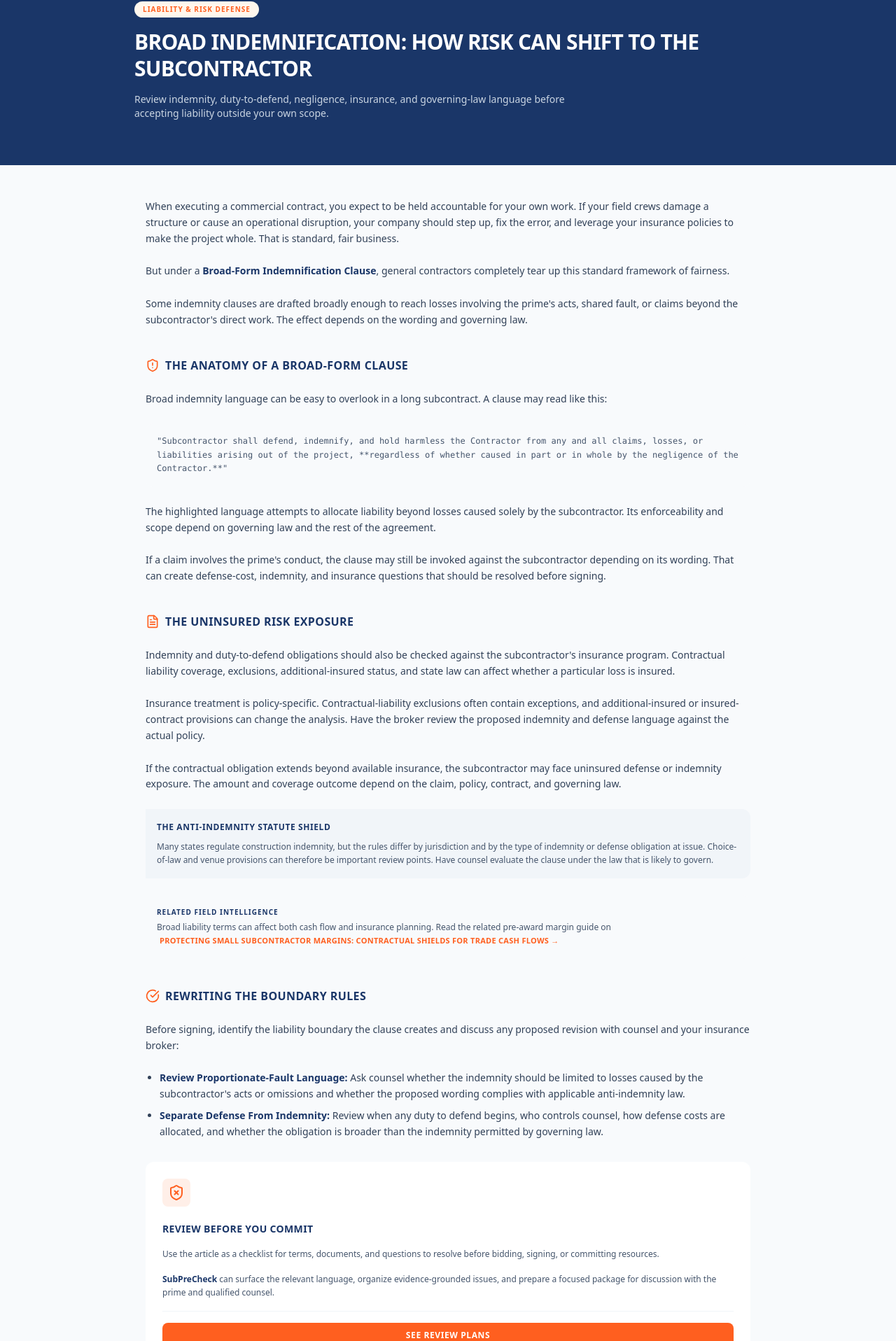
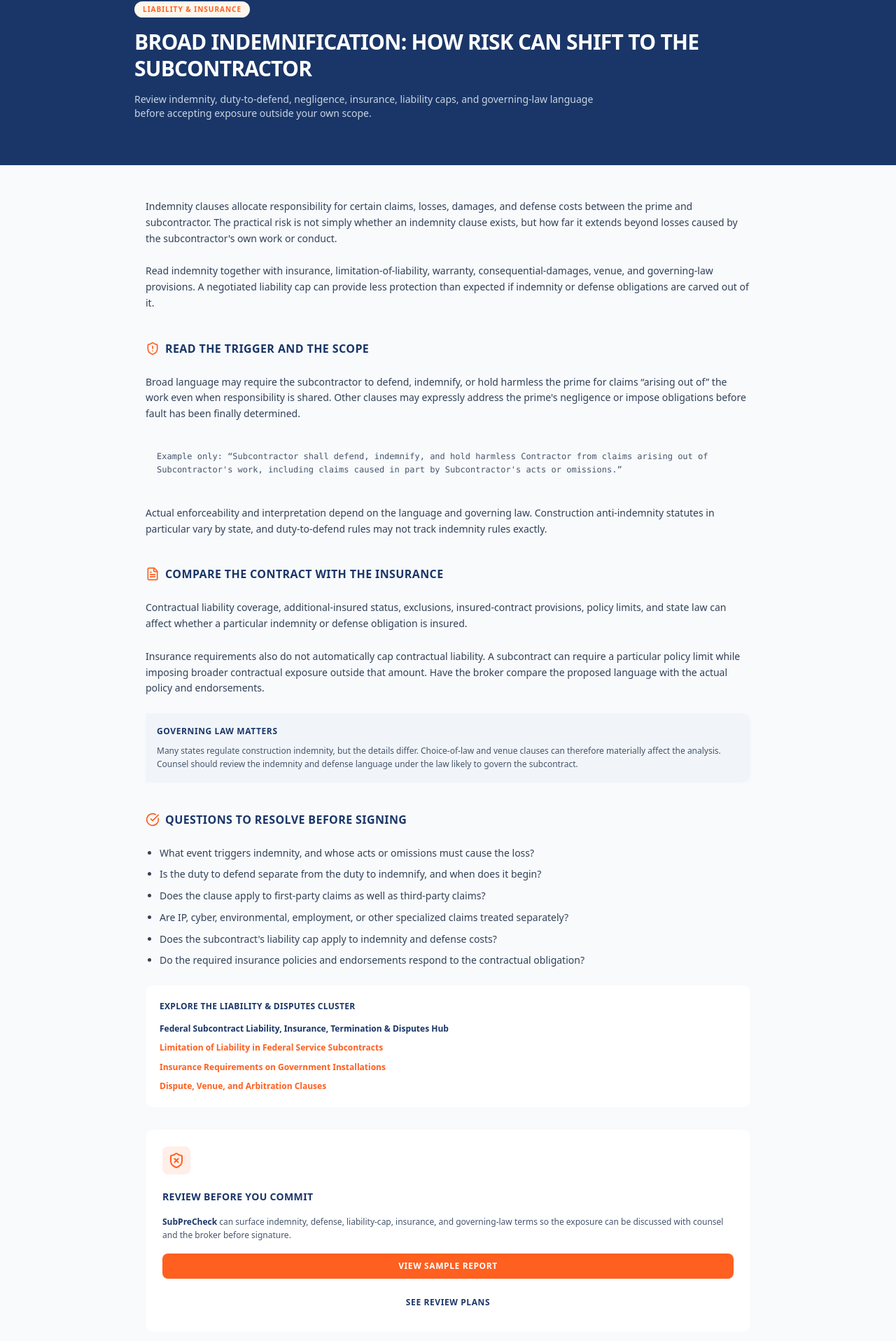
Before and after one commit to siricarsen-cmd/subshield, a Next.js app: page /blog/broad-form-indemnification-subcontractor-vulnerabilities in a window 1280 px wide. Shown: the part 170-2086 px from the top of the page at 70% size. Built offline with nearby package versions, Linux system fonts and the light colour scheme; no server answers.

Commit message:
SEO: simplify indemnity pillar and link liability hub

```diff
--- a/app/blog/broad-form-indemnification-subcontractor-vulnerabilities/page.tsx
+++ b/app/blog/broad-form-indemnification-subcontractor-vulnerabilities/page.tsx
@@ -6,128 +6,66 @@ import { ShieldAlert, FileText, CheckCircle, ArrowLeft, ShieldX } from "lucide-r
 export default function BroadIndemnificationArticle() {
   return (
     <div className="min-h-screen bg-[#F8FAFC] text-slate-900 font-sans antialiased pb-20">
-
-      {/* Article Header Banner */}
       <div className="bg-[#1A3668] text-white py-16 px-4 sm:px-6 lg:px-8">
         <div className="max-w-4xl mx-auto space-y-4">
           <div className="flex flex-col gap-3 sm:flex-row sm:items-center sm:justify-between">
-            <a href="/blog" className="inline-flex items-center gap-2 text-xs font-bold uppercase tracking-wider text-[#FF5F1F] hover:text-white transition">
-              <ArrowLeft className="w-4 h-4" /> Back to Knowledge Hub
-            </a>
-            <span className="self-start rounded-full border border-orange-300/60 bg-orange-50 px-3 py-1 text-[10px] font-black uppercase tracking-widest text-[#FF5F1F]">
-              Liability & Risk Defense
-            </span>
+            <a href="/blog" className="inline-flex items-center gap-2 text-xs font-bold uppercase tracking-wider text-[#FF5F1F] hover:text-white transition"><ArrowLeft className="w-4 h-4" /> Back to Knowledge Hub</a>
+            <span className="self-start rounded-full border border-orange-300/60 bg-orange-50 px-3 py-1 text-[10px] font-black uppercase tracking-widest text-[#FF5F1F]">Liability & Insurance</span>
           </div>
-          <h1 className="text-3xl md:text-4xl font-black tracking-tight uppercase leading-tight">
-            Broad Indemnification: How Risk Can Shift to the Subcontractor
-          </h1>
-          <p className="text-slate-300 text-sm max-w-2xl font-medium">
-            Review indemnity, duty-to-defend, negligence, insurance, and governing-law language before accepting liability outside your own scope.
-          </p>
+          <h1 className="text-3xl md:text-4xl font-black tracking-tight uppercase leading-tight">Broad Indemnification: How Risk Can Shift to the Subcontractor</h1>
+          <p className="text-slate-300 text-sm max-w-2xl font-medium">Review indemnity, duty-to-defend, negligence, insurance, liability caps, and governing-law language before accepting exposure outside your own scope.</p>
         </div>
       </div>
 
-      {/* Main Content Layout */}
       <div className="max-w-4xl mx-auto px-4 sm:px-6 lg:px-8 pt-12 grid grid-cols-1 lg:grid-cols-3 gap-8">
+        <div className="lg:col-span-2 space-y-6 text-sm text-slate-700 leading-relaxed font-medium">
+          <p>Indemnity clauses allocate responsibility for certain claims, losses, damages, and defense costs between the prime and subcontractor. The practical risk is not simply whether an indemnity clause exists, but how far it extends beyond losses caused by the subcontractor's own work or conduct.</p>
+          <p>Read indemnity together with insurance, limitation-of-liability, warranty, consequential-damages, venue, and governing-law provisions. A negotiated liability cap can provide less protection than expected if indemnity or defense obligations are carved out of it.</p>
 
-        {/* Article Body */}
-        <div className="lg:col-span-2 space-y-6 text-sm text-slate-700 leading-relaxed font-medium">
-          <p>
-            When executing a commercial contract, you expect to be held accountable for your own work. If your field crews damage a structure or cause an operational disruption, your company should step up, fix the error, and leverage your insurance policies to make the project whole. That is standard, fair business.
-          </p>
-          <p>
-            But under a <strong className="text-[#1A3668]">Broad-Form Indemnification Clause</strong>, general contractors completely tear up this standard framework of fairness.
-          </p>
-          <p>
-            Some indemnity clauses are drafted broadly enough to reach losses involving the prime's acts, shared fault, or claims beyond the subcontractor's direct work. The effect depends on the wording and governing law.
-          </p>
+          <h3 className="text-base font-black text-[#1A3668] uppercase tracking-wide pt-4 flex items-center gap-2"><ShieldAlert className="w-5 h-5 text-[#FF5F1F]" /> Read the Trigger and the Scope</h3>
+          <p>Broad language may require the subcontractor to defend, indemnify, or hold harmless the prime for claims “arising out of” the work even when responsibility is shared. Other clauses may expressly address the prime's negligence or impose obligations before fault has been finally determined.</p>
+          <div className="bg-slate-50 border border-slate-200 p-4 rounded-xl font-mono text-xs text-slate-600 leading-relaxed">Example only: “Subcontractor shall defend, indemnify, and hold harmless Contractor from claims arising out of Subcontractor's work, including claims caused in part by Subcontractor's acts or omissions.”</div>
+          <p>Actual enforceability and interpretation depend on the language and governing law. Construction anti-indemnity statutes in particular vary by state, and duty-to-defend rules may not track indemnity rules exactly.</p>
 
-          <h3 className="text-base font-black text-[#1A3668] uppercase tracking-wide pt-4 flex items-center gap-2">
-            <ShieldAlert className="w-5 h-5 text-[#FF5F1F]" /> The Anatomy of a Broad-Form Clause
-          </h3>
-          <p>
-            Broad indemnity language can be easy to overlook in a long subcontract. A clause may read like this:
-          </p>
-          <div className="bg-slate-50 border border-slate-200 p-4 rounded-xl font-mono text-xs text-slate-600 leading-relaxed">
-            "Subcontractor shall defend, indemnify, and hold harmless the Contractor from any and all claims, losses, or liabilities arising out of the project, **regardless of whether caused in part or in whole by the negligence of the Contractor.**"
-          </div>
-          <p>
-            The highlighted language attempts to allocate liability beyond losses caused solely by the subcontractor. Its enforceability and scope depend on governing law and the rest of the agreement.
-          </p>
-          <p>
-            If a claim involves the prime's conduct, the clause may still be invoked against the subcontractor depending on its wording. That can create defense-cost, indemnity, and insurance questions that should be resolved before signing.
-          </p>
-
-          <h3 className="text-base font-black text-[#1A3668] uppercase tracking-wide pt-4 flex items-center gap-2">
-            <FileText className="w-5 h-5 text-[#FF5F1F]" /> The Uninsured Risk Exposure
-          </h3>
-          <p>
-            Indemnity and duty-to-defend obligations should also be checked against the subcontractor's insurance program. Contractual liability coverage, exclusions, additional-insured status, and state law can affect whether a particular loss is insured.
-          </p>
-          <p>
-            Insurance treatment is policy-specific. Contractual-liability exclusions often contain exceptions, and additional-insured or insured-contract provisions can change the analysis. Have the broker review the proposed indemnity and defense language against the actual policy.
-          </p>
-          <p>
-            If the contractual obligation extends beyond available insurance, the subcontractor may face uninsured defense or indemnity exposure. The amount and coverage outcome depend on the claim, policy, contract, and governing law.
-          </p>
+          <h3 className="text-base font-black text-[#1A3668] uppercase tracking-wide pt-4 flex items-center gap-2"><FileText className="w-5 h-5 text-[#FF5F1F]" /> Compare the Contract With the Insurance</h3>
+          <p>Contractual liability coverage, additional-insured status, exclusions, insured-contract provisions, policy limits, and state law can affect whether a particular indemnity or defense obligation is insured.</p>
+          <p>Insurance requirements also do not automatically cap contractual liability. A subcontract can require a particular policy limit while imposing broader contractual exposure outside that amount. Have the broker compare the proposed language with the actual policy and endorsements.</p>
 
           <div className="bg-slate-100 border-l-4 border-[#1A3668] p-4 rounded-r-xl space-y-2">
-            <h4 className="text-xs font-black text-[#1A3668] uppercase tracking-wider">The Anti-Indemnity Statute Shield</h4>
-            <p className="text-xs text-slate-600 leading-relaxed">
-              Many states regulate construction indemnity, but the rules differ by jurisdiction and by the type of indemnity or defense obligation at issue. Choice-of-law and venue provisions can therefore be important review points. Have counsel evaluate the clause under the law that is likely to govern.
-            </p>
+            <h4 className="text-xs font-black text-[#1A3668] uppercase tracking-wider">Governing Law Matters</h4>
+            <p className="text-xs text-slate-600 leading-relaxed">Many states regulate construction indemnity, but the details differ. Choice-of-law and venue clauses can therefore materially affect the analysis. Counsel should review the indemnity and defense language under the law likely to govern the subcontract.</p>
           </div>
 
-          {/* Strategic Internal SEO Cross-Link */}
-          <div className="bg-slate-50 border-l-4 border-[#FF5F1F] p-4 my-6 rounded-r-xl">
-            <p className="text-[10px] font-black text-[#1A3668] uppercase tracking-widest">
-              Related Field Intelligence
-            </p>
-            <p className="text-xs text-slate-600 mt-1 leading-relaxed font-medium">
-              Broad liability terms can affect both cash flow and insurance planning. Read the related pre-award margin guide on
-              <a href="/blog/protecting-small-subcontractor-margins" className="text-[#FF5F1F] font-black hover:underline inline-flex items-center gap-0.5 ml-1 uppercase tracking-wide text-[11px]">
-                Protecting Small Subcontractor Margins: Contractual Shields for Trade Cash Flows →
-              </a>
-            </p>
-          </div>
+          <h3 className="text-base font-black text-[#1A3668] uppercase tracking-wide pt-4 flex items-center gap-2"><CheckCircle className="w-5 h-5 text-[#FF5F1F]" /> Questions to Resolve Before Signing</h3>
+          <ul className="list-disc pl-5 space-y-2">
+            <li>What event triggers indemnity, and whose acts or omissions must cause the loss?</li>
+            <li>Is the duty to defend separate from the duty to indemnify, and when does it begin?</li>
+            <li>Does the clause apply to first-party claims as well as third-party claims?</li>
+            <li>Are IP, cyber, environmental, employment, or other specialized claims treated separately?</li>
+            <li>Does the subcontract's liability cap apply to indemnity and defense costs?</li>
+            <li>Do the required insurance policies and endorsements respond to the contractual obligation?</li>
+          </ul>
 
-          <h3 className="text-base font-black text-[#1A3668] uppercase tracking-wide pt-4 flex items-center gap-2">
-            <CheckCircle className="w-5 h-5 text-[#FF5F1F]" /> Rewriting the Boundary Rules
-          </h3>
-          <p>
-            Before signing, identify the liability boundary the clause creates and discuss any proposed revision with counsel and your insurance broker:
-          </p>
-          <ul className="list-disc pl-5 space-y-2">
-            <li><strong className="text-[#1A3668]">Review Proportionate-Fault Language:</strong> Ask counsel whether the indemnity should be limited to losses caused by the subcontractor's acts or omissions and whether the proposed wording complies with applicable anti-indemnity law.</li>
-            <li><strong className="text-[#1A3668]">Separate Defense From Indemnity:</strong> Review when any duty to defend begins, who controls counsel, how defense costs are allocated, and whether the obligation is broader than the indemnity permitted by governing law.</li>
-          </ul>
-        </div>
-
-        {/* Strategic Call-to-Action Sidebar */}
-        <div className="space-y-6">
-          <div className="bg-white border-2 border-[#FF5F1F] rounded-xl p-6 shadow-md space-y-4 sticky top-6">
-            <div className="p-2 bg-[#FF5F1F]/10 rounded-lg text-[#FF5F1F] inline-block">
-              <ShieldX className="w-6 h-6" />
-            </div>
-            <h4 className="text-sm font-black text-[#1A3668] uppercase tracking-wide">
-              Review Before You Commit
-            </h4>
-            <p className="text-xs text-slate-600 leading-relaxed font-medium">
-              Use the article as a checklist for terms, documents, and questions to resolve before bidding, signing, or committing resources.
-            </p>
-            <p className="text-xs text-slate-600 leading-relaxed font-medium">
-              <strong className="text-[#1A3668]">SubPreCheck</strong> can surface the relevant language, organize evidence-grounded issues, and prepare a focused package for discussion with the prime and qualified counsel.
-            </p>
-            <hr className="border-slate-100" />
-            <a
-              href="/pricing"
-              className="block w-full py-2.5 text-center text-xs font-black uppercase tracking-wider text-white bg-[#FF5F1F] hover:bg-[#E04F1A] rounded-lg transition shadow-sm"
-            >
-              See Review Plans
-            </a>
+          <div className="bg-white border border-slate-200 rounded-xl p-5 space-y-3 shadow-sm">
+            <h3 className="text-xs font-black text-[#1A3668] uppercase tracking-wide">Explore the Liability & Disputes Cluster</h3>
+            <ul className="space-y-2 text-xs">
+              <li><a href="/blog/federal-subcontract-liability-termination-disputes-hub" className="text-[#1A3668] font-black hover:text-[#FF5F1F] hover:underline">Federal Subcontract Liability, Insurance, Termination & Disputes Hub</a></li>
+              <li><a href="/blog/limitation-of-liability-services-federal-subcontract" className="text-[#FF5F1F] font-bold hover:underline">Limitation of Liability in Federal Service Subcontracts</a></li>
+              <li><a href="/blog/insurance-requirements-government-installation-subcontracts" className="text-[#FF5F1F] font-bold hover:underline">Insurance Requirements on Government Installations</a></li>
+              <li><a href="/blog/dispute-venue-arbitration-federal-subcontracts" className="text-[#FF5F1F] font-bold hover:underline">Dispute, Venue, and Arbitration Clauses</a></li>
+            </ul>
           </div>
         </div>
 
+        <div className="space-y-6">
+          <div className="bg-white border-2 border-[#FF5F1F] rounded-xl p-6 shadow-md space-y-4 sticky top-6">
+            <div className="p-2 bg-[#FF5F1F]/10 rounded-lg text-[#FF5F1F] inline-block"><ShieldX className="w-6 h-6" /></div>
+            <h4 className="text-sm font-black text-[#1A3668] uppercase tracking-wide">Review Before You Commit</h4>
+            <p className="text-xs text-slate-600 leading-relaxed font-medium"><strong className="text-[#1A3668]">SubPreCheck</strong> can surface indemnity, defense, liability-cap, insurance, and governing-law terms so the exposure can be discussed with counsel and the broker before signature.</p>
+            <a href="/sample-report" className="block w-full py-2.5 text-center text-xs font-black uppercase tracking-wider text-white bg-[#FF5F1F] hover:bg-[#E04F1A] rounded-lg transition shadow-sm">View Sample Report</a>
+            <a href="/pricing" className="block w-full py-2.5 text-center text-xs font-black uppercase tracking-wider text-[#1A3668] border border-slate-200 hover:border-[#FF5F1F] rounded-lg transition">See Review Plans</a>
+          </div>
+        </div>
       </div>
     </div>
   );
```
